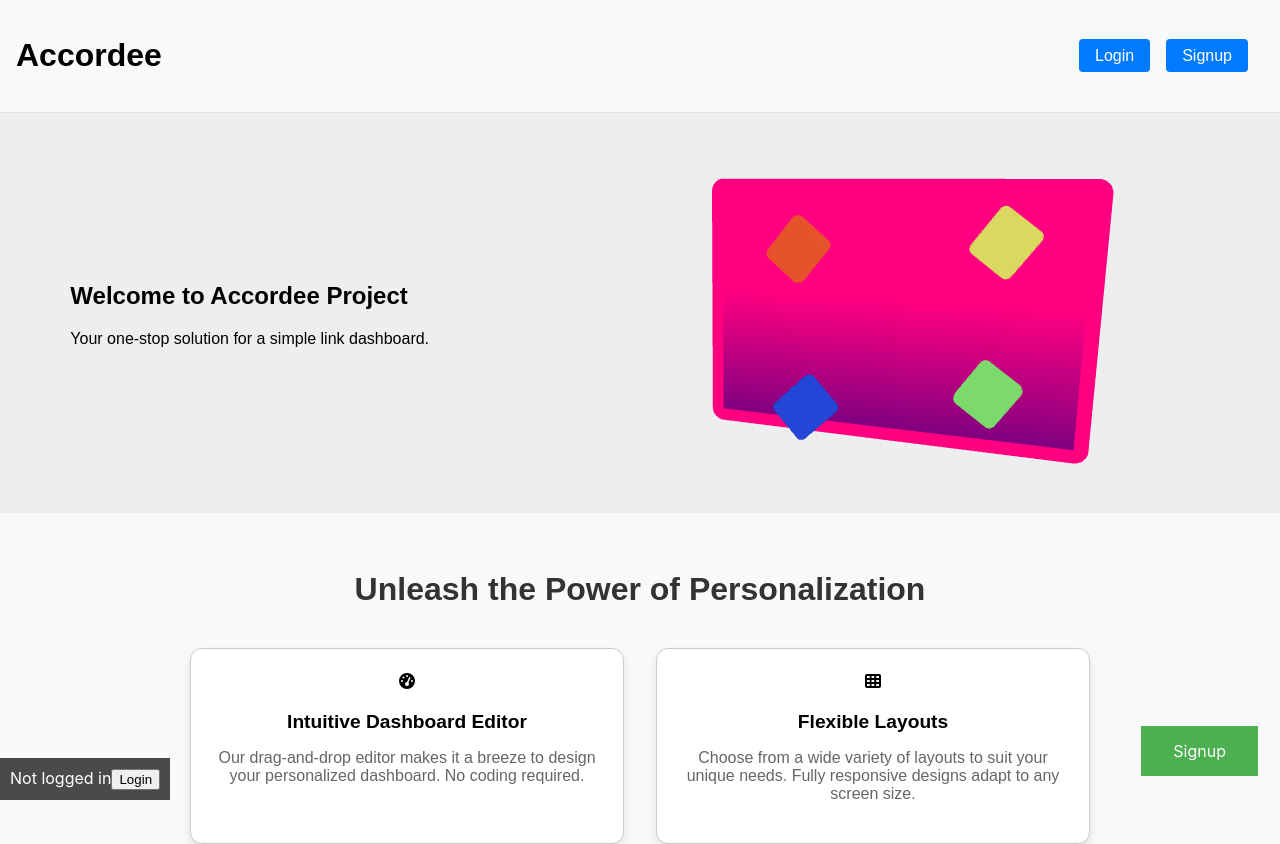
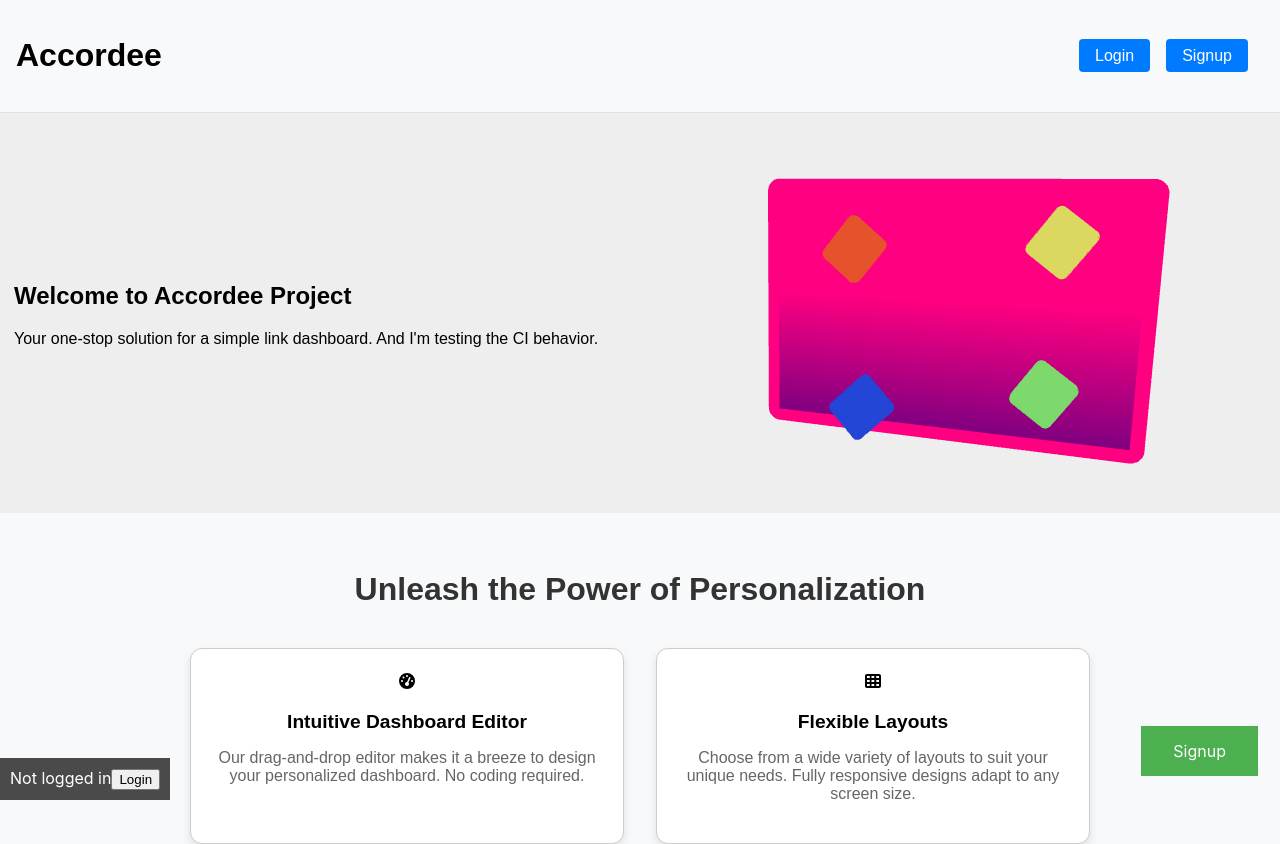
Before and after one commit to erreib/accordee-frontend, a React (Create React App) app: page / in a window 1280 px wide. Shown: the top 844 px of the page. Built offline with nearby package versions, Linux system fonts and the light colour scheme; no server answers.

Commit message:
Testing ci behavior

```diff
--- a/src/landing/LandingPage.js
+++ b/src/landing/LandingPage.js
@@ -24,7 +24,7 @@ function LandingPage() {
 
         <div className="landing-banner-content">
           <h2>Welcome to Accordee Project</h2>
-          <p>Your one-stop solution for a simple link dashboard.</p>
+          <p>Your one-stop solution for a simple link dashboard. And I'm testing the CI behavior.</p>
         </div>
 
         <ThreeFiberScene />
```
